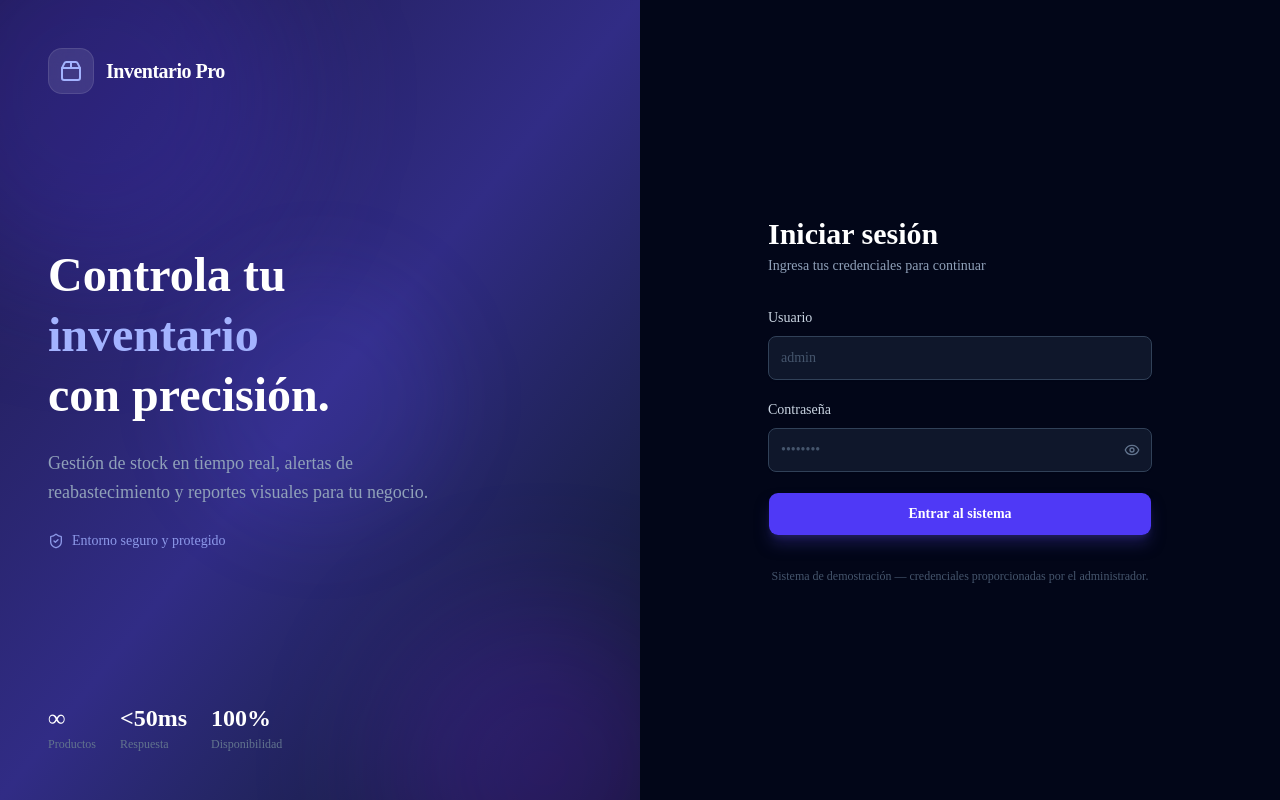
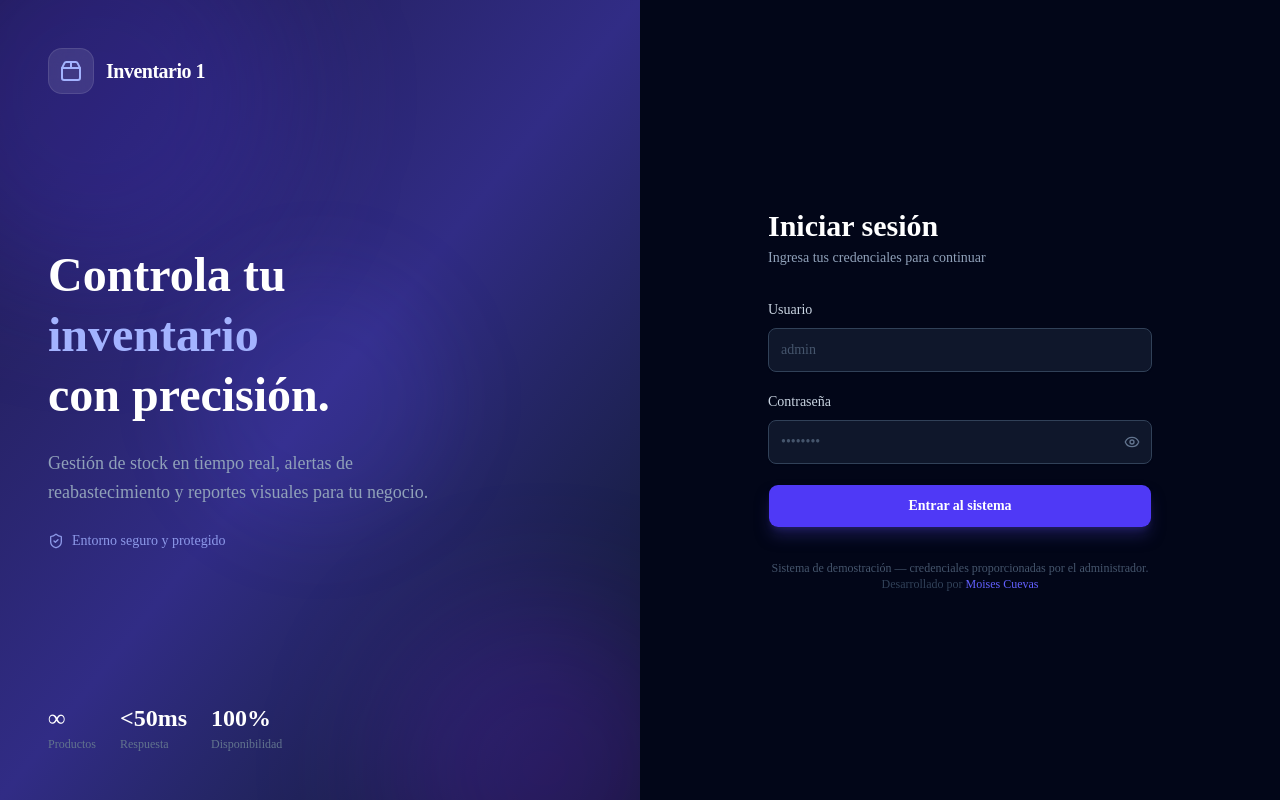
Before and after one commit to moisesx04/sistema_inventario, a Next.js app: page /login in a window 1280 px wide. Built offline with nearby package versions, Linux system fonts and the light colour scheme.

Commit message:
brand: rename to Inventario 1, add Desarrollado por Moises Cuevas

```diff
--- a/src/app/layout.tsx
+++ b/src/app/layout.tsx
@@ -15,8 +15,8 @@ const geistMono = Geist_Mono({
 });
 
 export const metadata: Metadata = {
-  title: "Sistema de Inventario",
-  description: "Gestión de inventario moderna",
+  title: "Inventario 1",
+  description: "Sistema de inventario — Desarrollado por Moises Cuevas",
 };
 
 export default function RootLayout({
--- a/src/app/login/page.tsx
+++ b/src/app/login/page.tsx
@@ -45,7 +45,7 @@ export default function LoginPage() {
           <div className="bg-white/10 backdrop-blur-sm p-2.5 rounded-xl border border-white/10">
             <Package2 className="h-6 w-6 text-indigo-300" />
           </div>
-          <span className="text-white font-bold text-xl tracking-tight">Inventario Pro</span>
+          <span className="text-white font-bold text-xl tracking-tight">Inventario 1</span>
         </div>
 
         <div className="relative z-10 space-y-6">
@@ -85,7 +85,7 @@ export default function LoginPage() {
             <div className="bg-indigo-600 p-2 rounded-lg">
               <Package2 className="h-5 w-5 text-white" />
             </div>
-            <span className="text-white font-bold text-lg">Inventario Pro</span>
+            <span className="text-white font-bold text-lg">Inventario 1</span>
           </div>
 
           <div className="space-y-1">
@@ -159,7 +159,8 @@ export default function LoginPage() {
           </form>
 
           <p className="text-center text-slate-600 text-xs">
-            Sistema de demostración — credenciales proporcionadas por el administrador.
+            Sistema de demostración — credenciales proporcionadas por el administrador.<br />
+          <span className="text-slate-700">Desarrollado por <span className="text-indigo-500 font-medium">Moises Cuevas</span></span>
           </p>
         </div>
       </div>
--- a/src/components/layout/sidebar.tsx
+++ b/src/components/layout/sidebar.tsx
@@ -41,7 +41,7 @@ export function Sidebar() {
           <div className="bg-indigo-600 p-2 rounded-lg">
             <Package className="h-6 w-6 text-white" />
           </div>
-          <h1 className="font-bold text-xl">Inventario Pro</h1>
+          <h1 className="font-bold text-xl">Inventario 1</h1>
         </Link>
       </div>
 
@@ -72,6 +72,10 @@ export function Sidebar() {
           <LogOut className="h-5 w-5 mr-3" />
           Cerrar Sesión
         </Button>
+        <p className="text-[10px] text-slate-600 text-center mt-3 leading-relaxed">
+          Desarrollado por<br />
+          <span className="text-slate-500 font-medium">Moises Cuevas</span>
+        </p>
       </div>
     </div>
   );
```
